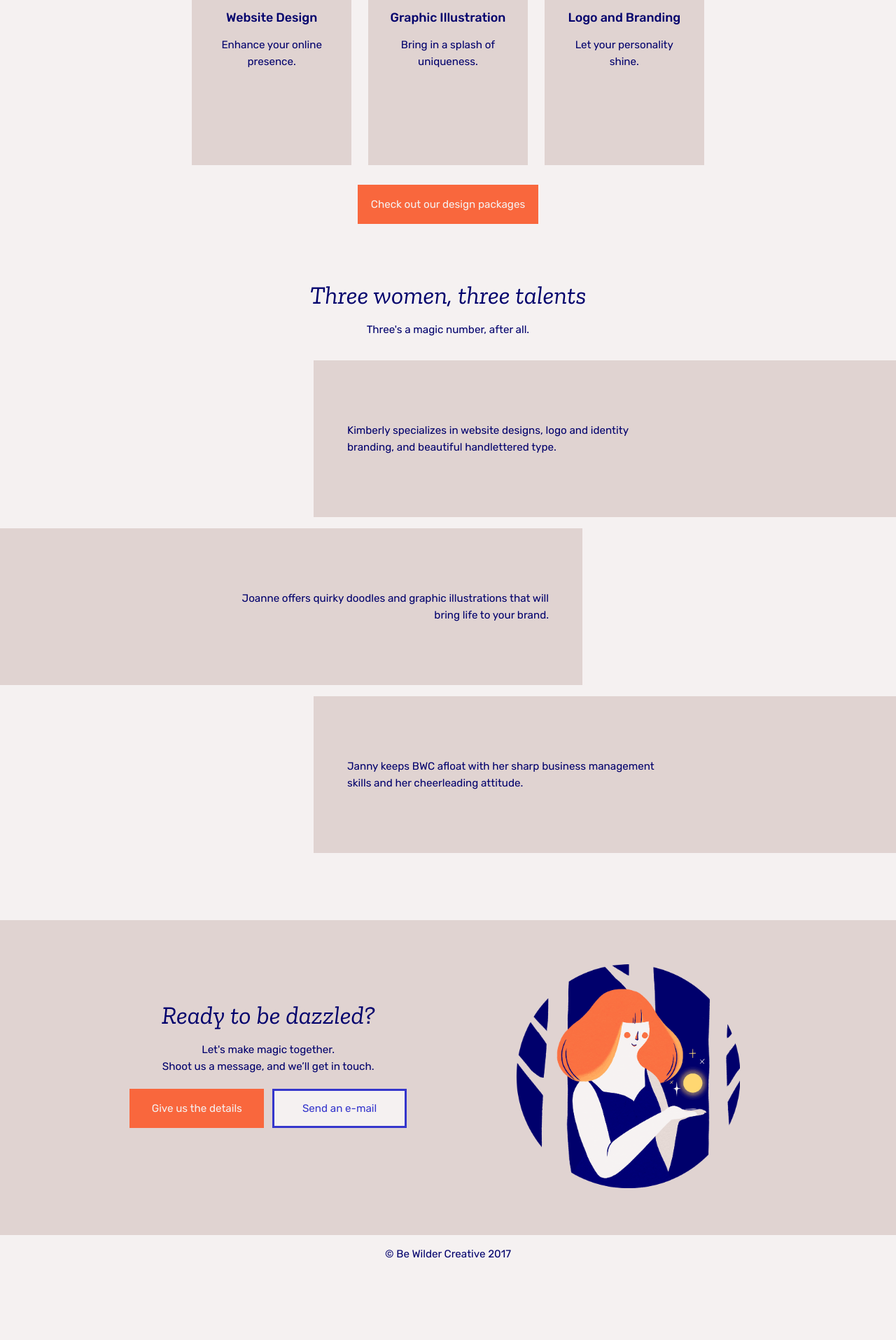
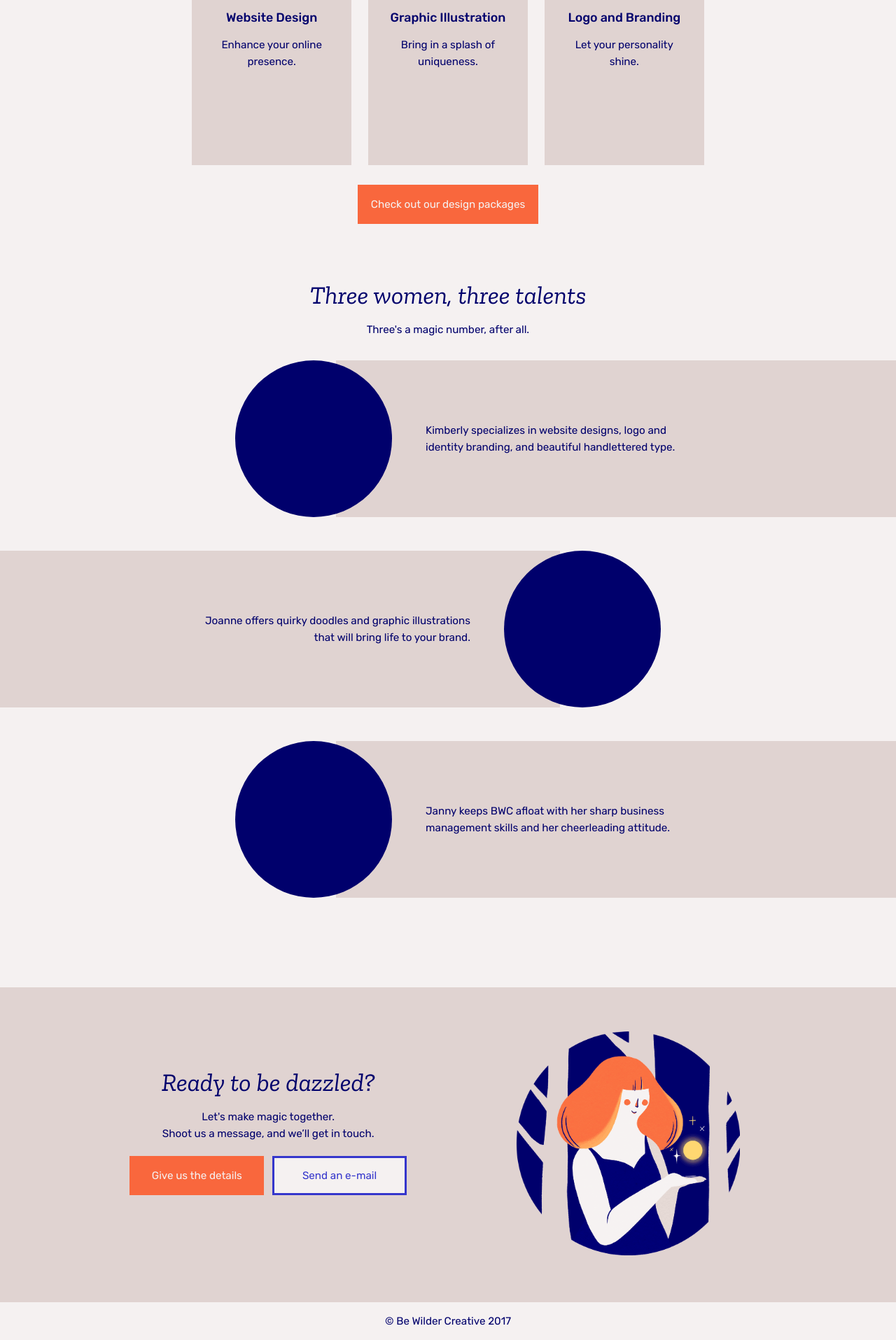
Before and after one commit to bewildercreative/bewildercreative.github.io, a Jekyll site: the page built from index.md, in a window 1280 px wide. Shown: the part 1159-3074 px from the top of the page at 70% size. Built offline with Jekyll 4.4.1, drawn with Linux system fonts in a browser that asks for light colours; before the commit the page ends 2978 px from its top, so only the background shows below that.

Commit message:
added circles for portraits to team

```diff
--- a/_sass/partials/_side-module.scss
+++ b/_sass/partials/_side-module.scss
@@ -22,30 +22,43 @@ $module-text-padding-top: ($icon-size + 1);
     //background: blue;
   }
 
+  .icon-container {
+    height: 14rem;
+    padding-bottom: 1.5rem;
+  }
+
+  .icon {
+    position: absolute;
+    right: 45rem;
+    //margin-left: 32%;
+    width: 14rem;
+    height: 14rem;
+    background: $navy;
+    border-radius: 50%;
+  }
+
   li {
     margin: 0 auto;
     padding: 0;
-    padding-bottom: 1rem;
+    padding-bottom: 1.5rem;
     width: 100%;
     //background: white;
 
-    .icon-container {
-    }
 
     .module-text {
       margin-left: auto;
       display: -webkit-flex;
       display: flex;
       align-items: center;
-      width: 65%;
+      width: 50rem;
       height: 14rem;
       background: $grey;
       text-align: left;
     }
 
     p {
-      width: 55%;
-      padding-left: 3rem;
+      width: 50%;
+      padding-left: 8rem;
     }
   }
 
@@ -57,7 +70,101 @@ $module-text-padding-top: ($icon-size + 1);
 
     p {
       margin-left: auto;
-      padding-right: 3rem;
+      padding-right: 8rem;
+    }
+
+    .icon {
+      left: 45rem;
+      //margin-left: 52%;
+    }
+  }
+}
+
+@media only screen and (max-width: 1024px) {
+  #team {
+    .icon {
+      right: 35rem;
+    }
+
+    li {
+      .module-text {
+        width: 40rem;
+      }
+    }
+
+    li:nth-child(even) {
+      .icon {
+        left: 35rem;
+      }
+    }
+  }
+}
+
+@media only screen and (max-width: 768px) {
+  #team {
+    .icon {
+      right: 25rem;
+    }
+
+    li {
+      .module-text {
+        width: 30rem;
+      }
+    }
+
+    li:nth-child(even) {
+      .icon {
+        left: 25rem;
+      }
+    }
+  }
+}
+
+@media only screen and (max-width: 568px) {
+  #team {
+    .icon {
+      right: 18rem;
+    }
+
+    li {
+      .module-text {
+        width: 25rem;
+      }
+    }
+
+    li:nth-child(even) {
+      .icon {
+        left: 18rem;
+      }
+    }
+  }
+}
+
+@media only screen and (max-width: 412px) {
+  #team {
+    .icon {
+      right: 13rem;
+    }
+
+    li {
+      .module-text {
+        width: 20rem;
+      }
+
+      p {
+        padding-left: 8rem;
+      }
+    }
+
+    li:nth-child(even) {
+      .icon {
+        left: 13rem;
+      }
+
+      p {
+        padding-left: 0;
+        padding-right: 8rem;
+      }
     }
   }
 }
--- a/_sass/partials/_typography.scss
+++ b/_sass/partials/_typography.scss
@@ -67,7 +67,7 @@ button {
 
   .contact {
     header {
-      min-width: 25rem;
+      min-width: 20rem;
     }
 
     p {
```
Also changed, not shown: _team/00-kl.md (+1 -0 lines), _team/01-ja.md (+1 -0 lines), _team/02-jt.md (+1 -0 lines), assets/images/team/ja.png (added), assets/images/team/jt.png (added), assets/images/team/kl.png (added).
